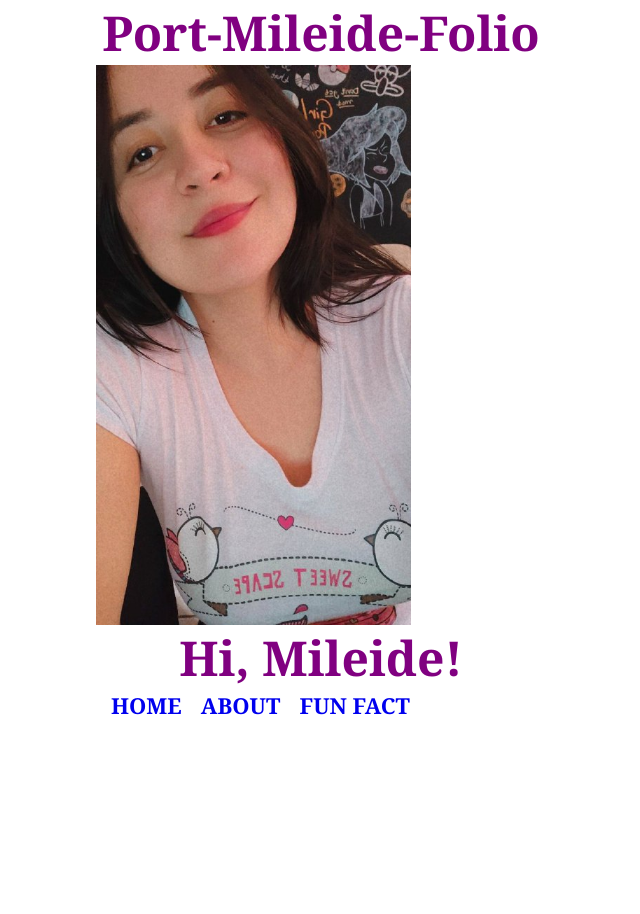
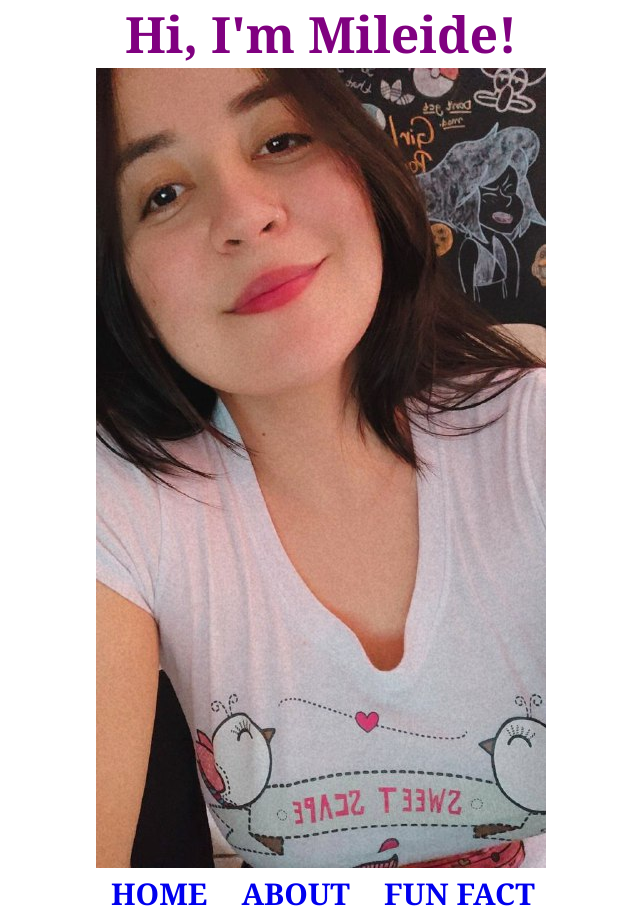
Before and after one commit to Mileide-Mikka/Port-Mi-Folio, a plain HTML site: page Port-Mi-Folio-main/index.html in a window 1280 px wide. Shown: the whole page, without its empty margins (319-959 px from the left). Before the commit the page ends 800 px from the top, so only its background shows below. Drawn offline with Linux system fonts and the light colour scheme.

Commit message:
Arrumei a imagem

```diff
--- a/Port-Mi-Folio-main/css/style.css
+++ b/Port-Mi-Folio-main/css/style.css
@@ -7,28 +7,27 @@
 body {
     display: flex;
     flex-direction: column;
-
     background-color: white;
     font-family: 'Noto Serif', serif;
 }
 
-#title, h3{
+#title{
     color: purple;
     text-align: center;
-    font-size: 3rem;
+    font-size: 50px;
 }
 
 #home{
     position: relative;
     display: flex;
     justify-content: center;
-    max-height: max-content;
+    align-content: center;
 }
 
-
 #IMG-hero {
-    display: flex;
-    width: 70%;
+    display: inline-flex;
+    width: auto;
+    height: auto;
 }
 
 .navagation{
@@ -37,12 +36,12 @@ body {
 
 .navagation li {
     display: inline-block;
-    margin: 0 0 0 15px;
+    margin: 0 15px;
 }
 .navagation a {
     text-transform: uppercase;
     font-weight: bold;
-    font-size: 22px;
+    font-size: 30px;
     text-decoration: none;
-    text-align: center;
+
 }
--- a/Port-Mi-Folio-main/index.html
+++ b/Port-Mi-Folio-main/index.html
@@ -27,13 +27,11 @@
 <body>
     <section id="home">
         <header>
-            <h1 id="title">Port-Mileide-Folio</h1>
+            <h1 id="title">Hi, I'm Mileide!</h1>
 
             <div>
                 <img id="IMG-hero" src="image/Eu.jpeg" class="img-fluid"
                     alt="imagem da Mileide, mulher cabelo castanho, olhos castanho e pele clara. Esta usando uma blusa branca">
-
-                <h3 class="introdution-title">Hi, Mileide!</h3>
                 <nav class="navagation">
                     <p>
                     <ul>
```
